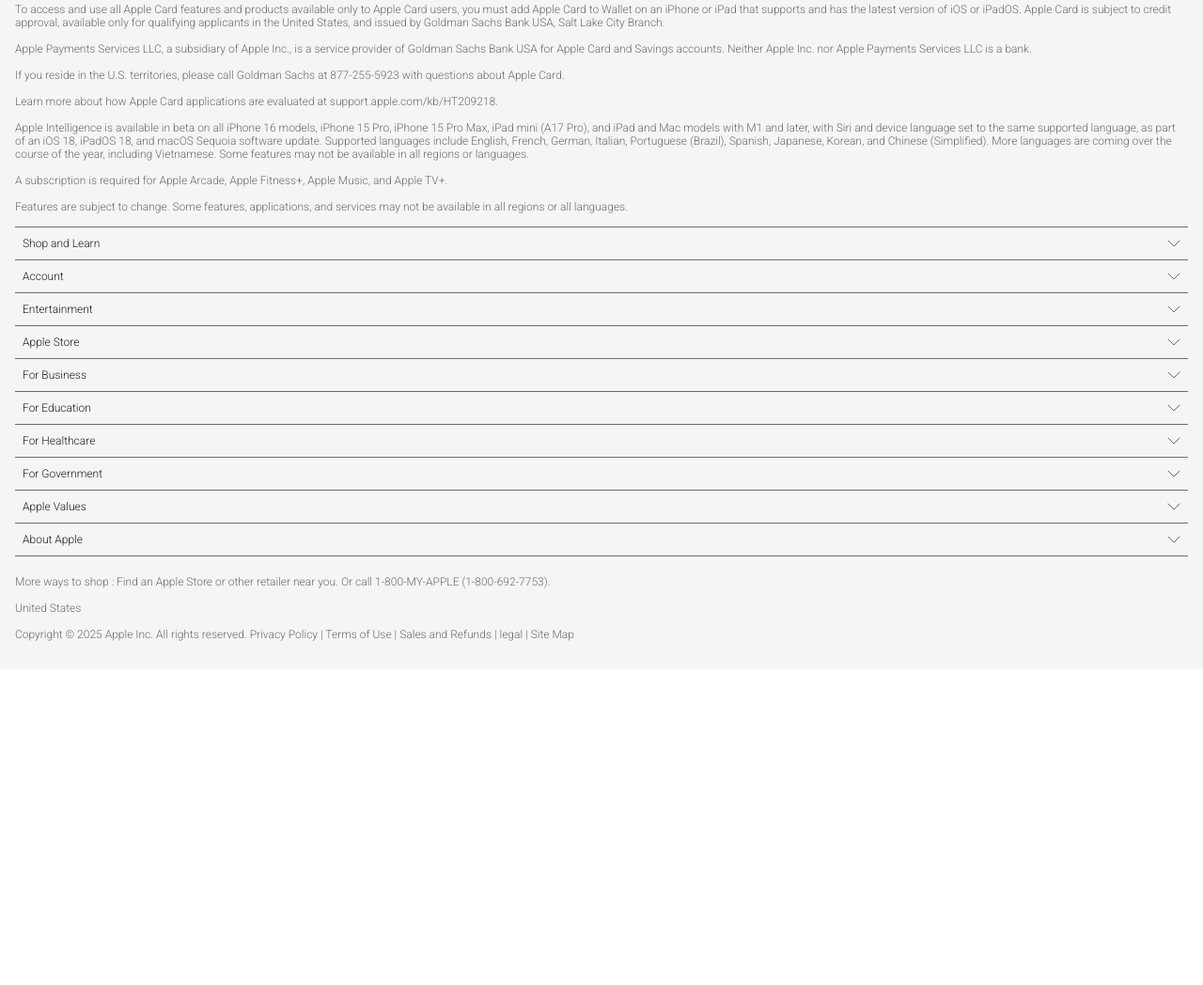
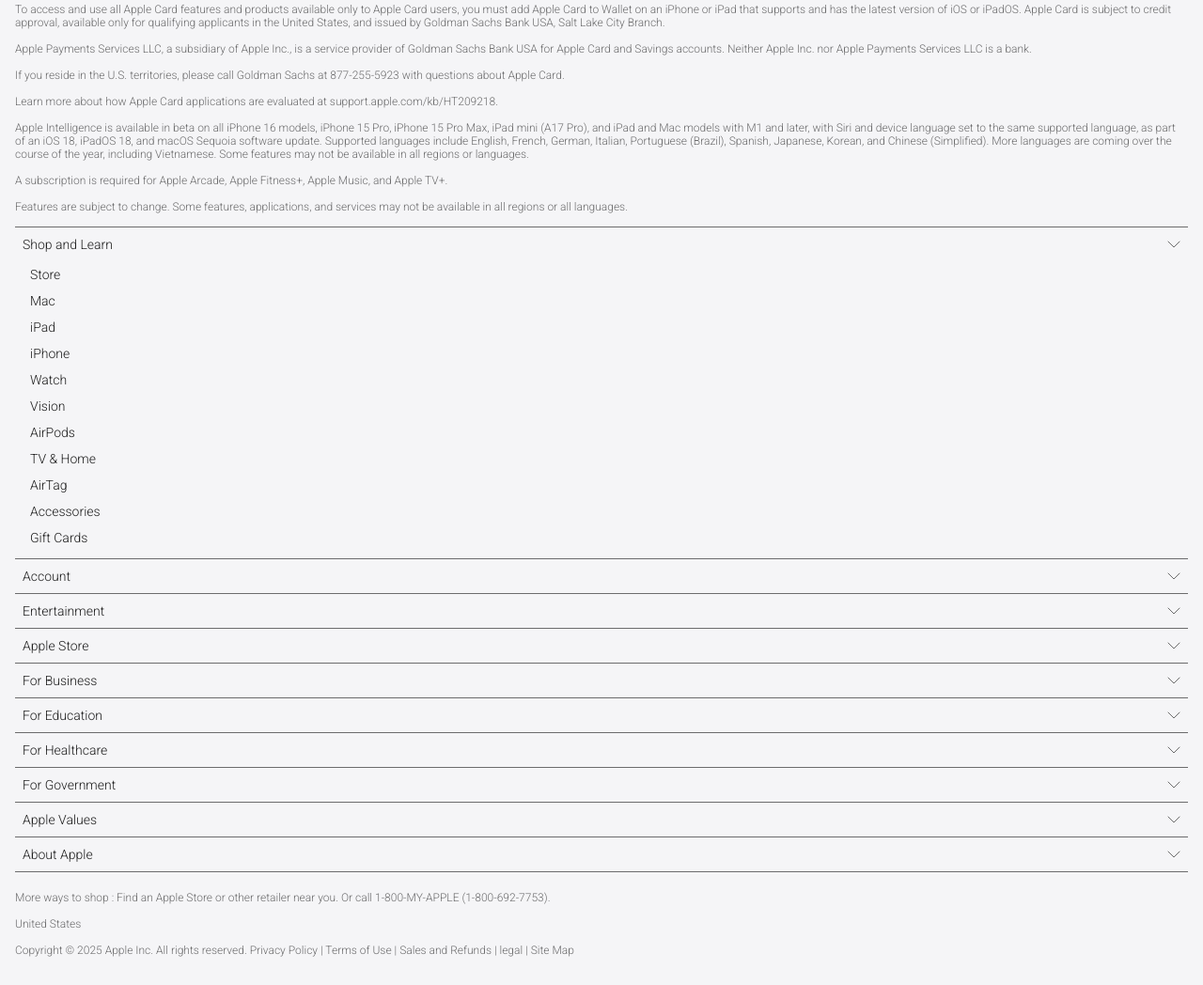
Before and after one commit to neoayus/web2figma2web-vanilla, a plain HTML site: page index.html in a window 1280 px wide. Shown: the part 4469-5517 px from the top of the page at 94% size. Before the commit the page ends 5181 px from the top, so only its background shows below. Drawn offline with Linux system fonts and the light colour scheme.

Commit message:
restructure: main-list in footer

```diff
--- a/index.html
+++ b/index.html
@@ -306,62 +306,77 @@
 
         <!-- drop down menu (add js!)  -->
         <div class="footer-nav-dd">
-            <ul>
+            <ul class="main-list">
                 <li>
+                    <div class="main-list-item">
                         <div class="footer-nav-title">Shop and Learn</div>
                         <div class="icon arrow-down">
                             <svg width="14" height="8" viewBox="0 0 14 8" fill="none" xmlns="http://www.w3.org/2000/svg"> <path d="M13 1L7 7L1 1" stroke="#6C6C6D" stroke-linecap="round" stroke-linejoin="round"/> </svg>
                         </div>
+                    </div>
+                    <ul class="sub-list">
+                        <li>Store</li>
+                        <li>Mac</li>
+                        <li>iPad</li>
+                        <li>iPhone</li>
+                        <li>Watch</li>
+                        <li>Vision</li>
+                        <li>AirPods</li>
+                        <li>TV & Home</li>
+                        <li>AirTag</li>
+                        <li>Accessories</li>
+                        <li>Gift Cards</li>
+                    </ul>
                 </li>
-                <li>
+                <li class="main-list-item">
                     <div class="footer-nav-title">Account</div>
                     <div class="icon arrow-down">
                         <svg width="14" height="8" viewBox="0 0 14 8" fill="none" xmlns="http://www.w3.org/2000/svg"> <path d="M13 1L7 7L1 1" stroke="#6C6C6D" stroke-linecap="round" stroke-linejoin="round"/> </svg>
                     </div>
                 </li>
-                    <li>
+                <li class="main-list-item">
                     <div class="footer-nav-title">Entertainment</div>
                     <div class="icon arrow-down">
                         <svg width="14" height="8" viewBox="0 0 14 8" fill="none" xmlns="http://www.w3.org/2000/svg"> <path d="M13 1L7 7L1 1" stroke="#6C6C6D" stroke-linecap="round" stroke-linejoin="round"/> </svg>
                     </div>
                 </li>
-                    <li>
+                <li class="main-list-item">
                     <div class="footer-nav-title">Apple Store</div>
                     <div class="icon arrow-down">
                         <svg width="14" height="8" viewBox="0 0 14 8" fill="none" xmlns="http://www.w3.org/2000/svg"> <path d="M13 1L7 7L1 1" stroke="#6C6C6D" stroke-linecap="round" stroke-linejoin="round"/> </svg>
                     </div>
                 </li>
-                    <li>
+                <li class="main-list-item">
                     <div class="footer-nav-title">For Business</div>
                     <div class="icon arrow-down">
                         <svg width="14" height="8" viewBox="0 0 14 8" fill="none" xmlns="http://www.w3.org/2000/svg"> <path d="M13 1L7 7L1 1" stroke="#6C6C6D" stroke-linecap="round" stroke-linejoin="round"/> </svg>
                     </div>
                 </li>
-                    <li>
+                <li class="main-list-item">
                     <div class="footer-nav-title">For Education</div>
                     <div class="icon arrow-down">
                         <svg width="14" height="8" viewBox="0 0 14 8" fill="none" xmlns="http://www.w3.org/2000/svg"> <path d="M13 1L7 7L1 1" stroke="#6C6C6D" stroke-linecap="round" stroke-linejoin="round"/> </svg>
                     </div>
                 </li>
-                    <li>
+                <li class="main-list-item">
                     <div class="footer-nav-title">For Healthcare</div>
                     <div class="icon arrow-down">
                         <svg width="14" height="8" viewBox="0 0 14 8" fill="none" xmlns="http://www.w3.org/2000/svg"> <path d="M13 1L7 7L1 1" stroke="#6C6C6D" stroke-linecap="round" stroke-linejoin="round"/> </svg>
                     </div>
                 </li>
-                    <li>
+                <li class="main-list-item">
                     <div class="footer-nav-title">For Government</div>
                     <div class="icon arrow-down">
                         <svg width="14" height="8" viewBox="0 0 14 8" fill="none" xmlns="http://www.w3.org/2000/svg"> <path d="M13 1L7 7L1 1" stroke="#6C6C6D" stroke-linecap="round" stroke-linejoin="round"/> </svg>
                     </div>
                 </li>
-                    <li>
+                <li class="main-list-item">
                     <div class="footer-nav-title">Apple Values</div>
                     <div class="icon arrow-down">
                         <svg width="14" height="8" viewBox="0 0 14 8" fill="none" xmlns="http://www.w3.org/2000/svg"> <path d="M13 1L7 7L1 1" stroke="#6C6C6D" stroke-linecap="round" stroke-linejoin="round"/> </svg>
                     </div>
                 </li>
-                <li>
+                <li class="main-list-item">
                     <div class="footer-nav-title">About Apple</div>
                     <div class="icon arrow-down">
                         <svg width="14" height="8" viewBox="0 0 14 8" fill="none" xmlns="http://www.w3.org/2000/svg"> <path d="M13 1L7 7L1 1" stroke="#6C6C6D" stroke-linecap="round" stroke-linejoin="round"/> </svg>
--- a/style.css
+++ b/style.css
@@ -235,26 +235,6 @@ div > ol{
     border-bottom: .8px solid var(--text-color) ;
 }
 
-/* footer: drop down menu */
-.footer-nav-dd > ul{
-    list-style-type: none;
-}
-
-.footer-nav-dd > ul li{
-    border-bottom: .6px solid var(--text-color) ;
-    display: flex;
-    flex-direction: row;
-    justify-content: space-between;
-    padding: 10px 8px;
-    align-items: center;
-    color: var(--black);
-}
-
-.footer-nav-title{
-    font-size: 12px;
-    font-weight: 350;
-}
-
 /* footer: bottom text */
 .footer-bottom-text{
     padding-top: 20px ;
@@ -278,7 +258,7 @@ div > ol{
 }
 
 .nav-list{
-    /* remove me if neede  */
+/* remove me if needek  */
     height: 100vh;
 
     list-style-type: none;
@@ -304,3 +284,30 @@ body.noscroll{
 .clicked{
     background-color: #1e1e1e;
 }
+
+/* Style for Static Sublist inside footer-nav-dd */
+/* footer: drop down menu */
+.main-list{
+    list-style-type: none;
+    font-size: 14px;
+    color: var(--black);
+}
+.main-list > li{
+    border-bottom: .6px solid var(--text-color) ;
+}
+.main-list-item{
+/* .main-list > li > div{ */
+    display: flex;
+    flex-direction: row;
+    justify-content: space-between;
+    padding: 10px 8px;
+    align-items: center;
+}
+
+.sub-list{
+    font-size: 14px;
+    padding: 0 16px 8px;
+}
+.sub-list > li{
+    padding: 6px 0;
+}
```
Lines whose indentation alone changed are shown as unchanged.
